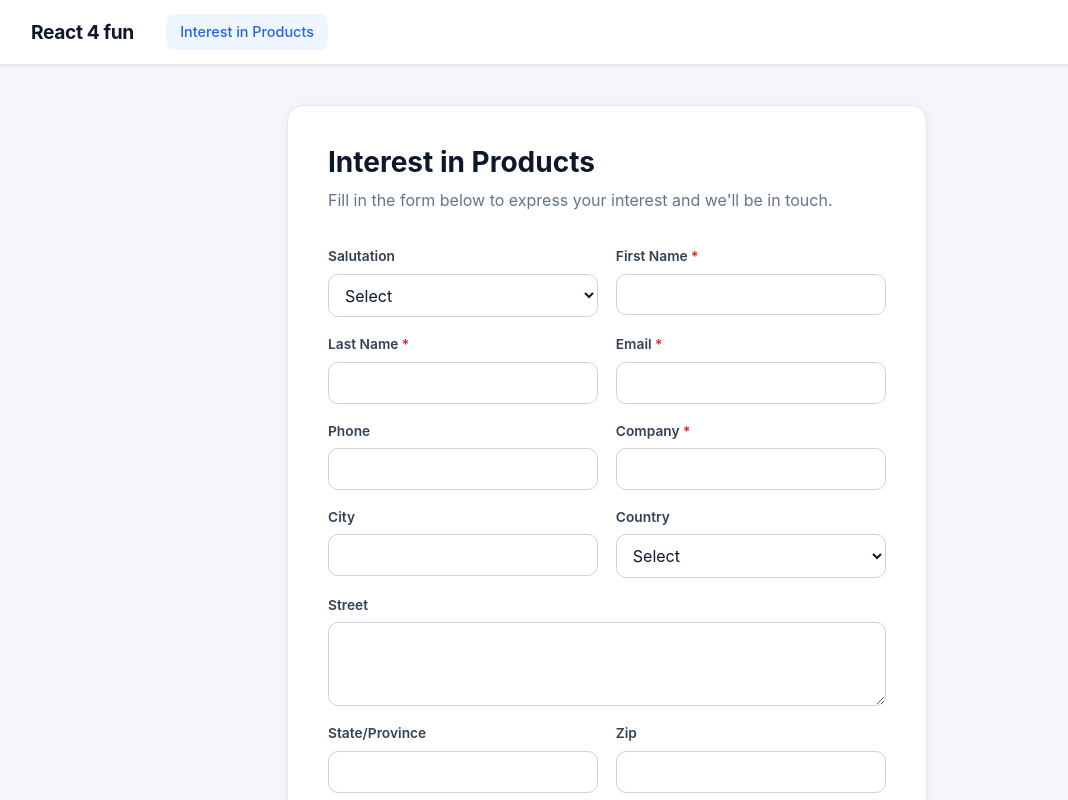
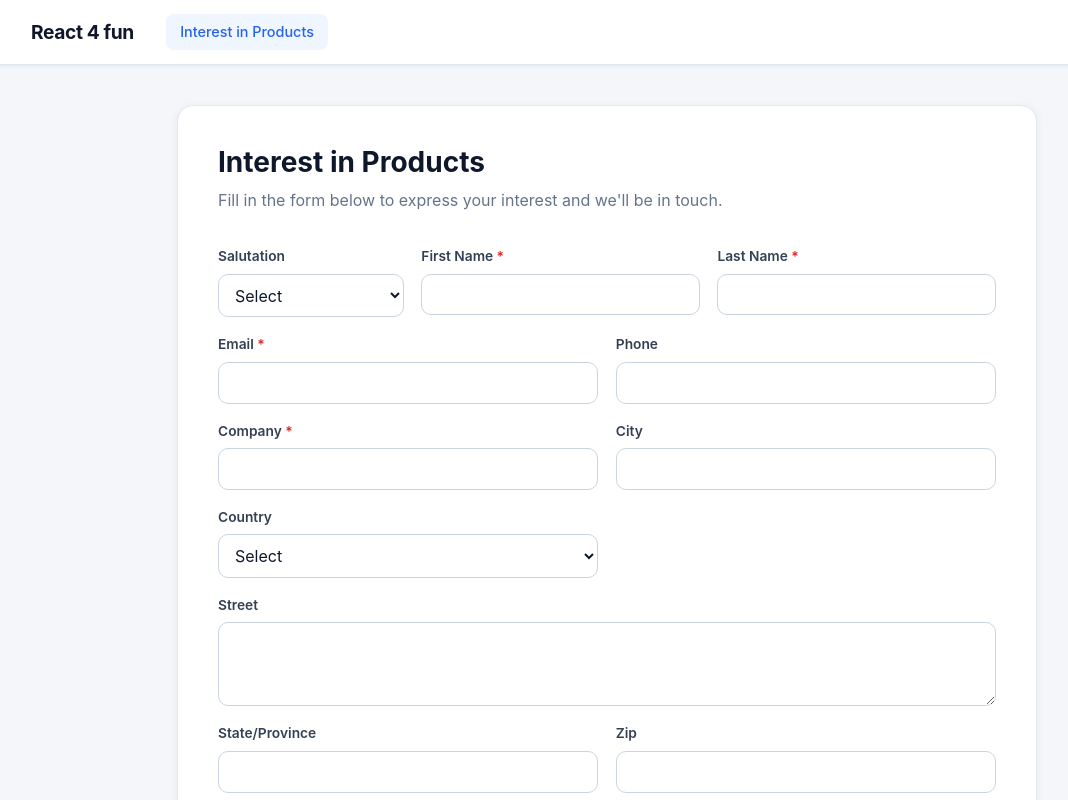
Before and after one commit to harmathzs/react-for-fun, a React (Vite) app in the folder react-app/: page / in a window 1280 px wide. Shown: the top 800 px of the page, without its empty margins (33-1101 px from the left). Built offline with nearby package versions, Linux system fonts and the light colour scheme.

Commit message:
Enhance InterestPage layout with responsive form card and name row styling

```diff
--- a/react-app/src/App.css
+++ b/react-app/src/App.css
@@ -88,6 +88,10 @@
   margin: 0 auto;
 }
 
+.form-card {
+  max-width: 860px;
+}
+
 .page-card h1 {
   font-size: 1.75rem;
   margin-bottom: 0.5rem;
@@ -110,6 +114,12 @@
 .form-grid {
   display: grid;
   grid-template-columns: repeat(2, minmax(0, 1fr));
+  gap: 1rem 1.1rem;
+}
+
+.name-row {
+  display: grid;
+  grid-template-columns: 0.8fr 1.2fr 1.2fr;
   gap: 1rem 1.1rem;
 }
 
@@ -233,6 +243,10 @@
     grid-template-columns: 1fr;
   }
 
+  .name-row {
+    grid-template-columns: 1fr;
+  }
+
   .w2l-submit {
     width: 100%;
     text-align: center;
--- a/react-app/src/pages/InterestPage.jsx
+++ b/react-app/src/pages/InterestPage.jsx
@@ -1,6 +1,6 @@
 export default function InterestPage() {
   return (
-    <div className="page-card">
+    <div className="page-card form-card">
       <h1>Interest in Products</h1>
       <p>Fill in the form below to express your interest and we&apos;ll be in touch.</p>
       <form
@@ -17,7 +17,8 @@ export default function InterestPage() {
         />
 
         <div className="form-grid">
-          <div className="field">
+          <div className="name-row field-full">
+            <div className="field salutation-field">
               <label htmlFor="salutation">Salutation</label>
               <select id="salutation" name="salutation" defaultValue="">
                 <option value="">Select</option>
@@ -38,6 +39,7 @@ export default function InterestPage() {
             <div className="field">
               <label htmlFor="last_name">Last Name</label>
               <input id="last_name" name="last_name" maxLength="80" type="text" required autoComplete="family-name" />
+            </div>
           </div>
 
           <div className="field">
```
Lines whose indentation alone changed are shown as unchanged.
